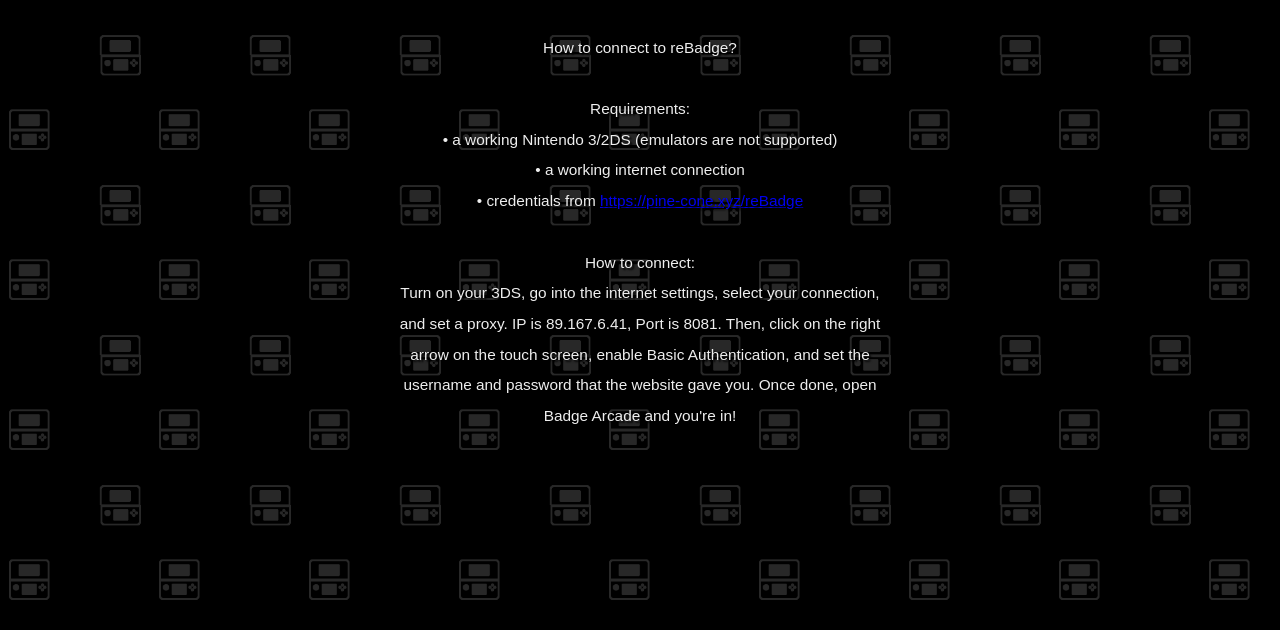
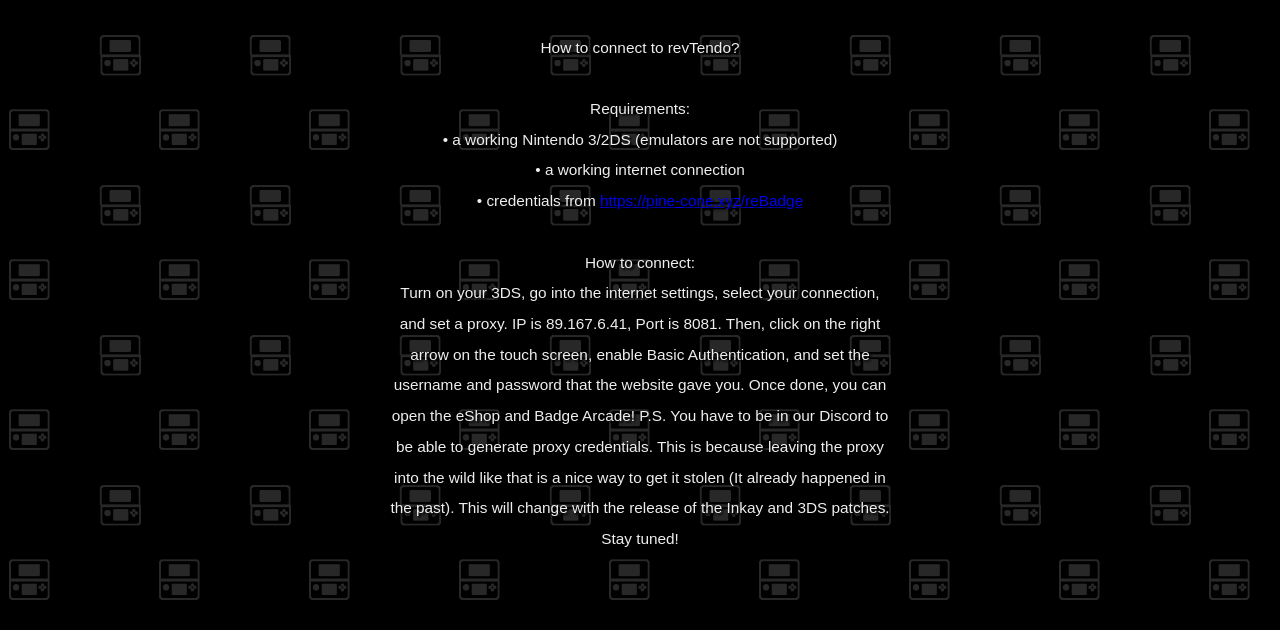
Before and after one commit to revTendo/Website, a plain HTML site: page 3ds/index.html in a window 1280 px wide. Shown: the part 170-800 px from the top of the page. Drawn offline with Linux system fonts and the light colour scheme; a web font is replaced by a local one.

Commit message:
updated connection info

```diff
--- a/3ds/index.html
+++ b/3ds/index.html
@@ -16,7 +16,7 @@
     </div>
     <p class="first-header">revtendo <img src="../global/image/3ds/logo-3ds.png" alt="revTendo"></p>
     <p style="text-align: center; width: 40%; font-size: 1.2vw; line-height: 2;">
-        How to connect to reBadge?
+        How to connect to revTendo?
         <br />
         <br />
         Requirements:
@@ -30,7 +30,8 @@
         <br />
         How to connect:
         <br />
-        Turn on your 3DS, go into the internet settings, select your connection, and set a proxy. IP is 89.167.6.41, Port is 8081. Then, click on the right arrow on the touch screen, enable Basic Authentication, and set the username and password that the website gave you. Once done, open Badge Arcade and you're in!
+        Turn on your 3DS, go into the internet settings, select your connection, and set a proxy. IP is 89.167.6.41, Port is 8081. Then, click on the right arrow on the touch screen, enable Basic Authentication, and set the username and password that the website gave you. Once done, you can open the eShop and Badge Arcade!
+P.S. You have to be in our Discord to be able to generate proxy credentials. This is because leaving the proxy into the wild like that is a nice way to get it stolen (It already happened in the past). This will change with the release of the Inkay and 3DS patches. Stay tuned!
     </p>
 </body>
 </html>
```
